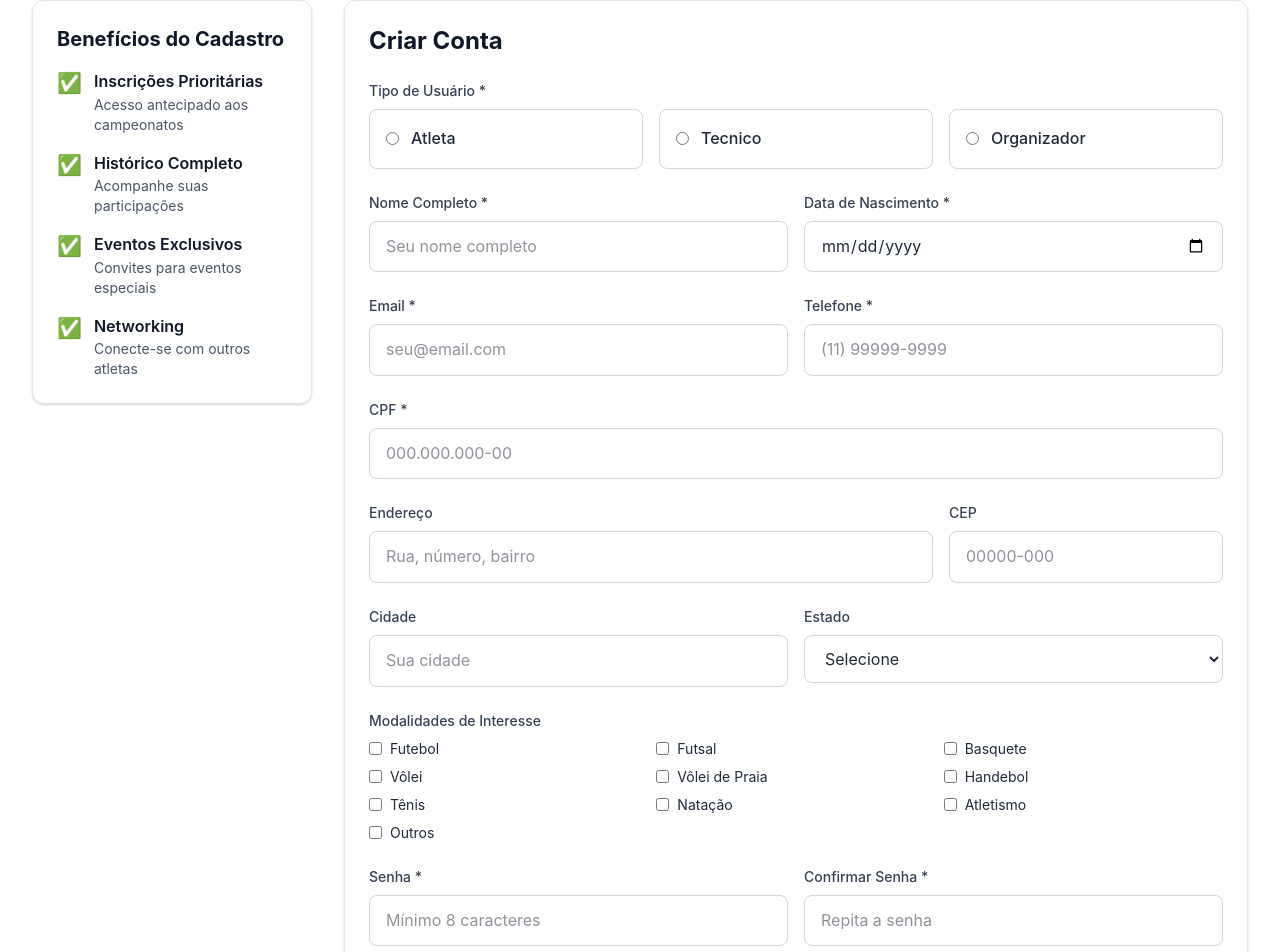
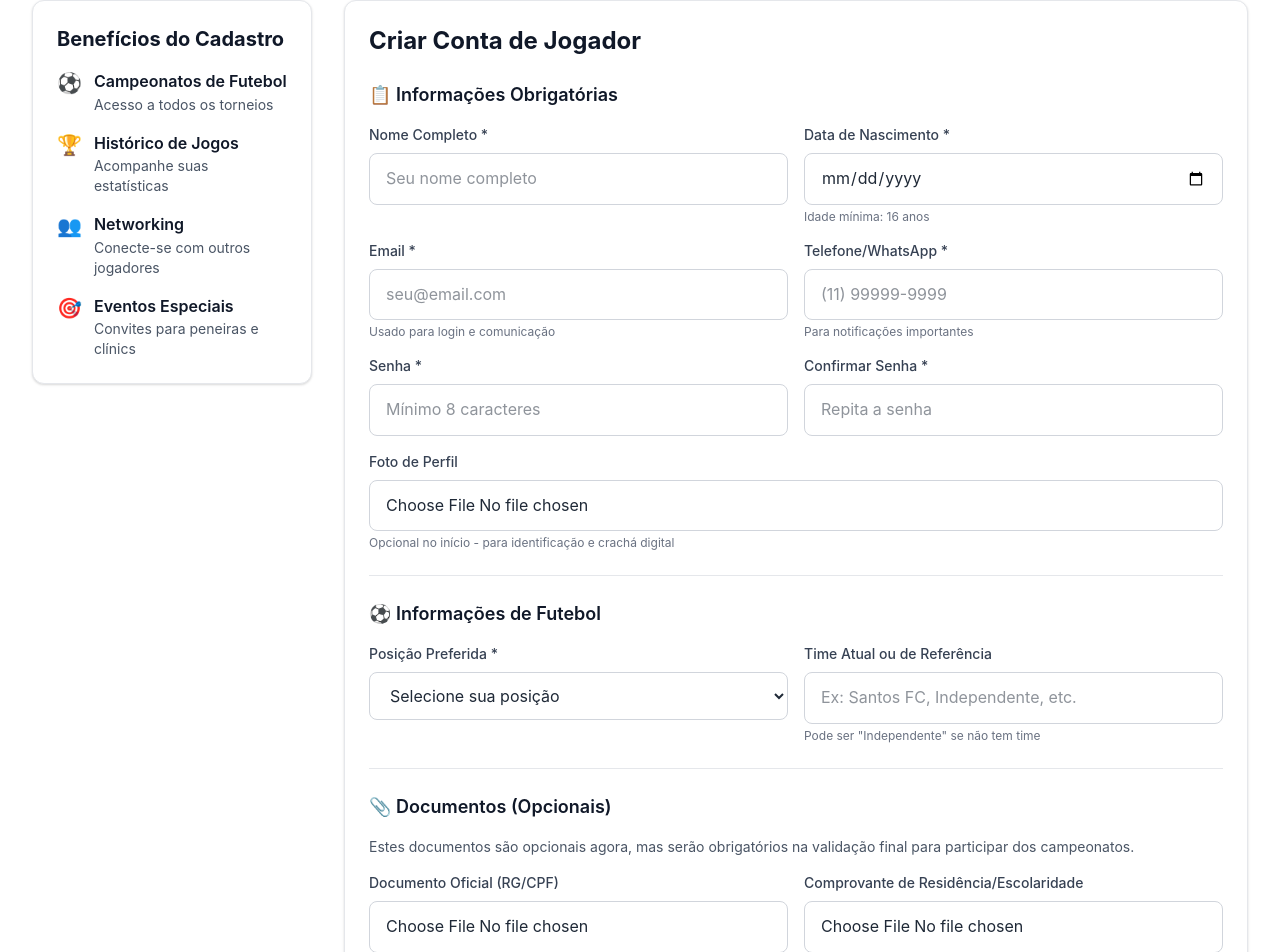
Before and after one commit to pedrofaleirosss/portal-passa-a-bola, a React (Vite) app in the folder frontend/: page /cadastro in a window 1280 px wide. Shown: the part 433-1385 px from the top of the page. Built offline with nearby package versions, Linux system fonts and the light colour scheme.

Commit message:
alterando formulário de cadastro

```diff
--- a/frontend/src/pages/CadastroPage.jsx
+++ b/frontend/src/pages/CadastroPage.jsx
@@ -4,49 +4,41 @@ import { useState } from "react";
 
 const CadastroPage = () => {
   const [formData, setFormData] = useState({
-    tipoUsuario: "",
     nome: "",
     email: "",
     telefone: "",
     dataNascimento: "",
-    cpf: "",
-    endereco: "",
-    cidade: "",
-    estado: "",
-    cep: "",
-    modalidadesFavoritas: [],
-    experiencia: "",
-    posicao: "",
     senha: "",
     confirmarSenha: "",
+    fotoPerfil: null,
+    posicaoPreferida: "",
+    timeAtual: "",
+    documentoOficial: null,
+    comprovanteResidencia: null,
     aceitaTermos: false,
   });
 
-  const modalidades = [
-    "Futebol",
-    "Futsal",
-    "Basquete",
-    "Vôlei",
-    "Vôlei de Praia",
-    "Handebol",
-    "Tênis",
-    "Natação",
-    "Atletismo",
-    "Outros",
+  const posicoesFutebol = [
+    "Goleiro",
+    "Lateral Direito",
+    "Lateral Esquerdo",
+    "Zagueiro Central",
+    "Volante",
+    "Meio-campo Central",
+    "Meio-campo Ofensivo",
+    "Ponta Direita",
+    "Ponta Esquerda",
+    "Centroavante",
+    "Segundo Atacante",
   ];
 
   const handleChange = (e) => {
-    const { name, value, type, checked } = e.target;
+    const { name, value, type, checked, files } = e.target;
 
-    if (type === "checkbox" && name === "modalidadesFavoritas") {
-      setFormData((prev) => ({
-        ...prev,
-        modalidadesFavoritas: checked
-          ? [...prev.modalidadesFavoritas, value]
-          : prev.modalidadesFavoritas.filter((m) => m !== value),
-      }));
-    } else if (type === "checkbox") {
+    if (type === "checkbox") {
       setFormData((prev) => ({ ...prev, [name]: checked }));
+    } else if (type === "file") {
+      setFormData((prev) => ({ ...prev, [name]: files[0] }));
     } else {
       setFormData((prev) => ({ ...prev, [name]: value }));
     }
@@ -65,9 +57,17 @@ const CadastroPage = () => {
       return;
     }
 
+    const hoje = new Date();
+    const nascimento = new Date(formData.dataNascimento);
+    const idade = hoje.getFullYear() - nascimento.getFullYear();
+
+    if (idade < 16) {
+      alert("Idade mínima para cadastro é 16 anos!");
+      return;
+    }
+
     console.log("Dados do cadastro:", formData);
     alert("Cadastro realizado com sucesso! Bem-vindo à Passa A Bola!");
-    // Aqui você integraria com o backend
   };
 
   return (
@@ -79,8 +79,8 @@ const CadastroPage = () => {
             Cadastre-se na <span className="text-primary">Passa A Bola</span>
           </h1>
           <p className="text-xl text-gray-600 max-w-3xl mx-auto">
-            Junte-se à nossa comunidade esportiva! Crie sua conta e tenha acesso
-            a todos os campeonatos e eventos exclusivos.
+            Junte-se à nossa comunidade de futebol! Crie sua conta e tenha
+            acesso a todos os campeonatos e torneios de futebol.
           </p>
         </div>
       </section>
@@ -98,49 +98,49 @@ const CadastroPage = () => {
 
                 <div className="space-y-4">
                   <div className="flex items-start space-x-3">
-                    <span className="text-green-500 text-xl">✅</span>
+                    <span className="text-green-500 text-xl">⚽</span>
                     <div>
                       <h4 className="font-semibold text-gray-900">
-                        Inscrições Prioritárias
+                        Campeonatos de Futebol
                       </h4>
                       <p className="text-sm text-gray-600">
-                        Acesso antecipado aos campeonatos
+                        Acesso a todos os torneios
                       </p>
                     </div>
                   </div>
 
                   <div className="flex items-start space-x-3">
-                    <span className="text-green-500 text-xl">✅</span>
+                    <span className="text-green-500 text-xl">🏆</span>
                     <div>
                       <h4 className="font-semibold text-gray-900">
-                        Histórico Completo
+                        Histórico de Jogos
                       </h4>
                       <p className="text-sm text-gray-600">
-                        Acompanhe suas participações
+                        Acompanhe suas estatísticas
                       </p>
                     </div>
                   </div>
 
                   <div className="flex items-start space-x-3">
-                    <span className="text-green-500 text-xl">✅</span>
+                    <span className="text-green-500 text-xl">👥</span>
                     <div>
                       <h4 className="font-semibold text-gray-900">
-                        Eventos Exclusivos
+                        Networking
                       </h4>
                       <p className="text-sm text-gray-600">
-                        Convites para eventos especiais
+                        Conecte-se com outros jogadores
                       </p>
                     </div>
                   </div>
 
                   <div className="flex items-start space-x-3">
-                    <span className="text-green-500 text-xl">✅</span>
+                    <span className="text-green-500 text-xl">🎯</span>
                     <div>
                       <h4 className="font-semibold text-gray-900">
-                        Networking
+                        Eventos Especiais
                       </h4>
                       <p className="text-sm text-gray-600">
-                        Conecte-se com outros atletas
+                        Convites para peneiras e clínics
                       </p>
                     </div>
                   </div>
@@ -152,37 +152,17 @@ const CadastroPage = () => {
             <div className="lg:col-span-3">
               <div className="card">
                 <h3 className="text-2xl font-bold text-gray-900 mb-6">
-                  Criar Conta
+                  Criar Conta de Jogador
                 </h3>
 
                 <form onSubmit={handleSubmit} className="space-y-6">
-                  {/* Tipo de Usuário */}
-                  <div>
-                    <label className="block text-sm font-medium text-gray-700 mb-2">
-                      Tipo de Usuário *
-                    </label>
-                    <div className="grid grid-cols-1 md:grid-cols-3 gap-4">
-                      {["atleta", "tecnico", "organizador"].map((tipo) => (
-                        <label
-                          key={tipo}
-                          className="flex items-center space-x-3 p-4 border border-gray-300 rounded-lg cursor-pointer hover:bg-gray-50"
-                        >
-                          <input
-                            type="radio"
-                            name="tipoUsuario"
-                            value={tipo}
-                            checked={formData.tipoUsuario === tipo}
-                            onChange={handleChange}
-                            className="text-purple-600"
-                          />
-                          <span className="capitalize font-medium">{tipo}</span>
-                        </label>
-                      ))}
-                    </div>
-                  </div>
+                  <div className="border-b border-gray-200 pb-6">
+                    <h4 className="text-lg font-semibold text-gray-900 mb-4">
+                      📋 Informações Obrigatórias
+                    </h4>
 
                     {/* Dados Pessoais */}
-                  <div className="grid grid-cols-1 md:grid-cols-2 gap-4">
+                    <div className="grid grid-cols-1 md:grid-cols-2 gap-4 mb-4">
                       <div>
                         <label className="block text-sm font-medium text-gray-700 mb-2">
                           Nome Completo *
@@ -210,10 +190,13 @@ const CadastroPage = () => {
                           required
                           className="w-full px-4 py-3 border border-gray-300 rounded-lg focus:ring-2 focus:ring-purple-500 focus:border-transparent"
                         />
+                        <p className="text-xs text-gray-500 mt-1">
+                          Idade mínima: 16 anos
+                        </p>
                       </div>
                     </div>
 
-                  <div className="grid grid-cols-1 md:grid-cols-2 gap-4">
+                    <div className="grid grid-cols-1 md:grid-cols-2 gap-4 mb-4">
                       <div>
                         <label className="block text-sm font-medium text-gray-700 mb-2">
                           Email *
@@ -227,11 +210,14 @@ const CadastroPage = () => {
                           className="w-full px-4 py-3 border border-gray-300 rounded-lg focus:ring-2 focus:ring-purple-500 focus:border-transparent"
                           placeholder="seu@email.com"
                         />
+                        <p className="text-xs text-gray-500 mt-1">
+                          Usado para login e comunicação
+                        </p>
                       </div>
 
                       <div>
                         <label className="block text-sm font-medium text-gray-700 mb-2">
-                        Telefone *
+                          Telefone/WhatsApp *
                         </label>
                         <input
                           type="tel"
@@ -242,118 +228,14 @@ const CadastroPage = () => {
                           className="w-full px-4 py-3 border border-gray-300 rounded-lg focus:ring-2 focus:ring-purple-500 focus:border-transparent"
                           placeholder="(11) 99999-9999"
                         />
-                    </div>
-                  </div>
-
-                  <div>
-                    <label className="block text-sm font-medium text-gray-700 mb-2">
-                      CPF *
-                    </label>
-                    <input
-                      type="text"
-                      name="cpf"
-                      value={formData.cpf}
-                      onChange={handleChange}
-                      required
-                      className="w-full px-4 py-3 border border-gray-300 rounded-lg focus:ring-2 focus:ring-purple-500 focus:border-transparent"
-                      placeholder="000.000.000-00"
-                    />
-                  </div>
-
-                  {/* Endereço */}
-                  <div className="grid grid-cols-1 md:grid-cols-3 gap-4">
-                    <div className="md:col-span-2">
-                      <label className="block text-sm font-medium text-gray-700 mb-2">
-                        Endereço
-                      </label>
-                      <input
-                        type="text"
-                        name="endereco"
-                        value={formData.endereco}
-                        onChange={handleChange}
-                        className="w-full px-4 py-3 border border-gray-300 rounded-lg focus:ring-2 focus:ring-purple-500 focus:border-transparent"
-                        placeholder="Rua, número, bairro"
-                      />
-                    </div>
-
-                    <div>
-                      <label className="block text-sm font-medium text-gray-700 mb-2">
-                        CEP
-                      </label>
-                      <input
-                        type="text"
-                        name="cep"
-                        value={formData.cep}
-                        onChange={handleChange}
-                        className="w-full px-4 py-3 border border-gray-300 rounded-lg focus:ring-2 focus:ring-purple-500 focus:border-transparent"
-                        placeholder="00000-000"
-                      />
-                    </div>
-                  </div>
-
-                  <div className="grid grid-cols-1 md:grid-cols-2 gap-4">
-                    <div>
-                      <label className="block text-sm font-medium text-gray-700 mb-2">
-                        Cidade
-                      </label>
-                      <input
-                        type="text"
-                        name="cidade"
-                        value={formData.cidade}
-                        onChange={handleChange}
-                        className="w-full px-4 py-3 border border-gray-300 rounded-lg focus:ring-2 focus:ring-purple-500 focus:border-transparent"
-                        placeholder="Sua cidade"
-                      />
-                    </div>
-
-                    <div>
-                      <label className="block text-sm font-medium text-gray-700 mb-2">
-                        Estado
-                      </label>
-                      <select
-                        name="estado"
-                        value={formData.estado}
-                        onChange={handleChange}
-                        className="w-full px-4 py-3 border border-gray-300 rounded-lg focus:ring-2 focus:ring-purple-500 focus:border-transparent"
-                      >
-                        <option value="">Selecione</option>
-                        <option value="SP">São Paulo</option>
-                        <option value="RJ">Rio de Janeiro</option>
-                        <option value="MG">Minas Gerais</option>
-                        {/* Adicionar outros estados */}
-                      </select>
-                    </div>
-                  </div>
-
-                  {/* Modalidades Favoritas */}
-                  <div>
-                    <label className="block text-sm font-medium text-gray-700 mb-2">
-                      Modalidades de Interesse
-                    </label>
-                    <div className="grid grid-cols-2 md:grid-cols-3 gap-2">
-                      {modalidades.map((modalidade) => (
-                        <label
-                          key={modalidade}
-                          className="flex items-center space-x-2"
-                        >
-                          <input
-                            type="checkbox"
-                            name="modalidadesFavoritas"
-                            value={modalidade}
-                            checked={formData.modalidadesFavoritas.includes(
-                              modalidade
-                            )}
-                            onChange={handleChange}
-                            className="text-purple-600"
-                          />
-                          <span className="text-sm">{modalidade}</span>
-                        </label>
-                      ))}
+                        <p className="text-xs text-gray-500 mt-1">
+                          Para notificações importantes
+                        </p>
                       </div>
                     </div>
 
                     {/* Senhas */}
-                  <div className="grid grid-cols-1 md:grid-cols-2 gap-4">
+                    <div className="grid grid-cols-1 md:grid-cols-2 gap-4 mb-4">
                       <div>
                         <label className="block text-sm font-medium text-gray-700 mb-2">
                           Senha *
@@ -385,6 +267,114 @@ const CadastroPage = () => {
                       </div>
                     </div>
 
+                    {/* Foto de Perfil */}
+                    <div>
+                      <label className="block text-sm font-medium text-gray-700 mb-2">
+                        Foto de Perfil
+                      </label>
+                      <input
+                        type="file"
+                        name="fotoPerfil"
+                        onChange={handleChange}
+                        accept="image/*"
+                        className="w-full px-4 py-3 border border-gray-300 rounded-lg focus:ring-2 focus:ring-purple-500 focus:border-transparent"
+                      />
+                      <p className="text-xs text-gray-500 mt-1">
+                        Opcional no início - para identificação e crachá digital
+                      </p>
+                    </div>
+                  </div>
+
+                  <div className="border-b border-gray-200 pb-6">
+                    <h4 className="text-lg font-semibold text-gray-900 mb-4">
+                      ⚽ Informações de Futebol
+                    </h4>
+
+                    <div className="grid grid-cols-1 md:grid-cols-2 gap-4">
+                      <div>
+                        <label className="block text-sm font-medium text-gray-700 mb-2">
+                          Posição Preferida *
+                        </label>
+                        <select
+                          name="posicaoPreferida"
+                          value={formData.posicaoPreferida}
+                          onChange={handleChange}
+                          required
+                          className="w-full px-4 py-3 border border-gray-300 rounded-lg focus:ring-2 focus:ring-purple-500 focus:border-transparent"
+                        >
+                          <option value="">Selecione sua posição</option>
+                          {posicoesFutebol.map((posicao) => (
+                            <option key={posicao} value={posicao}>
+                              {posicao}
+                            </option>
+                          ))}
+                        </select>
+                      </div>
+
+                      <div>
+                        <label className="block text-sm font-medium text-gray-700 mb-2">
+                          Time Atual ou de Referência
+                        </label>
+                        <input
+                          type="text"
+                          name="timeAtual"
+                          value={formData.timeAtual}
+                          onChange={handleChange}
+                          className="w-full px-4 py-3 border border-gray-300 rounded-lg focus:ring-2 focus:ring-purple-500 focus:border-transparent"
+                          placeholder="Ex: Santos FC, Independente, etc."
+                        />
+                        <p className="text-xs text-gray-500 mt-1">
+                          Pode ser "Independente" se não tem time
+                        </p>
+                      </div>
+                    </div>
+                  </div>
+
+                  <div className="border-b border-gray-200 pb-6">
+                    <h4 className="text-lg font-semibold text-gray-900 mb-4">
+                      📎 Documentos (Opcionais)
+                    </h4>
+                    <p className="text-sm text-gray-600 mb-4">
+                      Estes documentos são opcionais agora, mas serão
+                      obrigatórios na validação final para participar dos
+                      campeonatos.
+                    </p>
+
+                    <div className="grid grid-cols-1 md:grid-cols-2 gap-4">
+                      <div>
+                        <label className="block text-sm font-medium text-gray-700 mb-2">
+                          Documento Oficial (RG/CPF)
+                        </label>
+                        <input
+                          type="file"
+                          name="documentoOficial"
+                          onChange={handleChange}
+                          accept="image/*,.pdf"
+                          className="w-full px-4 py-3 border border-gray-300 rounded-lg focus:ring-2 focus:ring-purple-500 focus:border-transparent"
+                        />
+                        <p className="text-xs text-gray-500 mt-1">
+                          Upload opcional - será necessário para validação final
+                        </p>
+                      </div>
+
+                      <div>
+                        <label className="block text-sm font-medium text-gray-700 mb-2">
+                          Comprovante de Residência/Escolaridade
+                        </label>
+                        <input
+                          type="file"
+                          name="comprovanteResidencia"
+                          onChange={handleChange}
+                          accept="image/*,.pdf"
+                          className="w-full px-4 py-3 border border-gray-300 rounded-lg focus:ring-2 focus:ring-purple-500 focus:border-transparent"
+                        />
+                        <p className="text-xs text-gray-500 mt-1">
+                          Se houver restrição de categoria (ex: universitário)
+                        </p>
+                      </div>
+                    </div>
+                  </div>
+
                   {/* Termos */}
                   <div className="flex items-start space-x-3">
                     <input
@@ -408,9 +398,25 @@ const CadastroPage = () => {
                     </label>
                   </div>
 
+                  <div className="bg-blue-50 border border-blue-200 rounded-lg p-4">
+                    <div className="flex items-start space-x-3">
+                      <span className="text-blue-500 text-xl">ℹ️</span>
+                      <div>
+                        <h4 className="font-semibold text-blue-900">
+                          Importante
+                        </h4>
+                        <p className="text-sm text-blue-700">
+                          Para se inscrever em campeonatos, seu perfil deve
+                          estar criado e ativo. Documentos podem ser enviados
+                          posteriormente antes da validação final.
+                        </p>
+                      </div>
+                    </div>
+                  </div>
+
                   {/* Botão de Envio */}
                   <button type="submit" className="btn-primary w-full">
-                    Criar Conta
+                    Criar Conta de Jogador
                   </button>
                 </form>
 
@@ -418,7 +424,7 @@ const CadastroPage = () => {
                   <p className="text-gray-600">
                     Já tem uma conta?
                     <a
-                      href="#"
+                      href="/login"
                       className="text-purple-600 hover:underline ml-1"
                     >
                       Faça login
```
Lines whose indentation alone changed are shown as unchanged.
